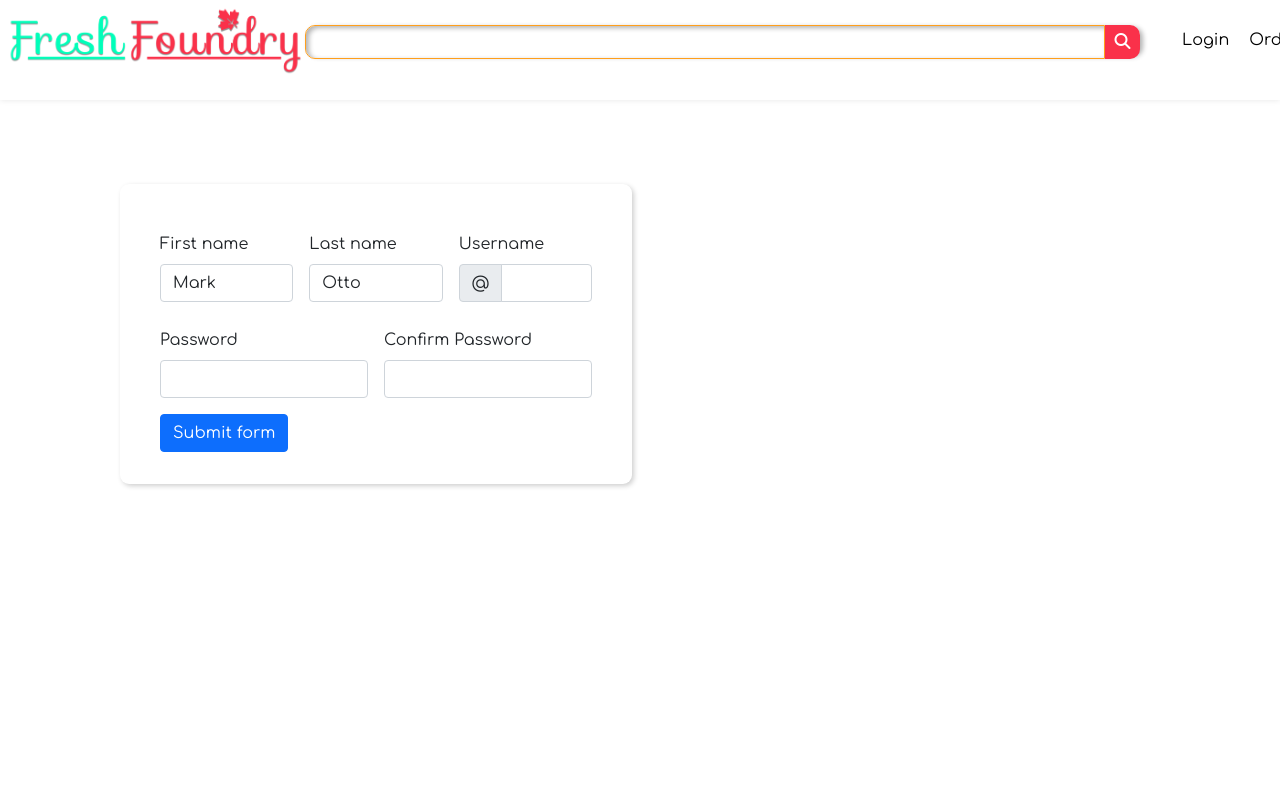
After one commit to maazgundagi01/FreshFoundryFiles, a PHP site: page /signup.html in a window 1280 px wide. The commit adds this page. Run offline with PHP 8.4, Linux system fonts and the light colour scheme; some libraries are stand-ins or nearby versions; some web fonts are replaced.

Commit message:
MAJOR UPDATE 1.4

```diff
--- a/Javascript/script.js
+++ b/Javascript/script.js
@@ -1,2 +1,23 @@
-var adminBtn = document.getElementById('admin-btn');
-adminBtn.style.display = "block";
+//var adminBtn = document.getElementById('admin-btn');
+//adminBtn.style.display = "block";
+document.addEventListener("DOMContentLoaded", function(){
+(function () {
+    'use strict'
+
+    // Fetch all the forms we want to apply custom Bootstrap validation styles to
+    var forms = document.querySelectorAll('.needs-validation')
+
+    // Loop over them and prevent submission
+    Array.prototype.slice.call(forms)
+      .forEach(function (form) {
+        form.addEventListener('submit', function (event) {
+          if (!form.checkValidity()) {
+            event.preventDefault()
+            event.stopPropagation()
+          }
+          form.classList.add('was-validated')
+        }, false)
+      })
+  })
+});
+  console.log('abcd');
--- a/Style/admin_style.css
+++ b/Style/admin_style.css
@@ -52,3 +52,16 @@ body{
                 .formHead{
                     font-family: var(--red-hat-display);
                 }
+
+
+    .formlog{
+        position: fixed;
+        top: 25%;
+        left: 10%;
+        width: 40%;
+        z-index: 9999;
+        background-color: white;
+        box-shadow: 2px 2px 5px rgba(0, 0, 0, 0.192);
+        border-radius: 9px;
+        padding: 2rem;
+    }
--- a/Style/background_animator.css
+++ b/Style/background_animator.css
@@ -46,13 +46,13 @@ span:hover::before
     0 0 2px rgba(255, 0, 0, 0.411),
     0 0 2px rgba(255, 0, 0, 0.24);
 }
-form{
+.actionform{
     position: fixed;
     top: 20%;
     left: 5%;
     width: 40%;
     z-index: 9999;
     background-color: white;
-    border: 2px solid rgba(128, 128, 128, 0.335);
+    box-shadow: 2px 2px 5px rgba(0, 0, 0, 0.192);
     border-radius: 9px;
 }
--- /dev/null
+++ b/signup.html
@@ -0,0 +1,86 @@
+<!DOCTYPE html>
+<html lang="en">
+<head>
+    <meta charset="UTF-8">
+    <meta http-equiv="X-UA-Compatible" content="IE=edge">
+    <meta name="viewport" content="width=device-width, initial-scale=1.0">
+    <title>Admin</title>
+    <link rel="stylesheet" href="./Style/admin_style.css">
+    <link rel="stylesheet" href="./Style/style.css">
+    <link rel="stylesheet" href="https://cdn.jsdelivr.net/npm/bootstrap@5.1.3/dist/css/bootstrap.min.css" integrity="sha384-1BmE4kWBq78iYhFldvKuhfTAU6auU8tT94WrHftjDbrCEXSU1oBoqyl2QvZ6jIW3" crossorigin="anonymous">
+    <script src="https://cdn.jsdelivr.net/npm/bootstrap@5.1.3/dist/js/bootstrap.min.js" integrity="sha384-QJHtvGhmr9XOIpI6YVutG+2QOK9T+ZnN4kzFN1RtK3zEFEIsxhlmWl5/YESvpZ13" crossorigin="anonymous"></script>
+    <script src="https://kit.fontawesome.com/e7083138fd.js" crossorigin="anonymous"></script>
+    <script src="./Javascript/script.js"> </script>
+    <script src="./Javascript/validate.js"></script>
+</head>
+<body>
+    <header>
+        <div class="logo">
+            <a href="index.html"><img src="./Assets/Images/FreshLogo0.3.png" alt=""></a>
+        </div>
+        <div class="shadow-box">
+            <div class="searchbar">
+                <input type="text">
+                <a href="#"><button><i class="fas fa-search"></i></button></a>
+            </div>
+        </div>
+        <div class="nav">
+            <nav class="navbar">
+                <ul>
+                    <li><a href="#">Login</a></li>
+                    <li><a href="#">Orders</a></li>
+                    <li><a href="#">My Cart</a></li>
+                    <li><a href="#"><img class="cart-png" src="./Assets/Images/shopping-cart-svg-png-icon-download-28.png" alt=""></a></li>
+                </ul>
+            </nav>
+        </div>
+    </header>
+   <!--LOGIN FORM-->
+   <form class="row g-3 needs-validation formlog" novalidate>
+    <div class="col-md-4">
+      <label for="validationCustom01" class="form-label">First name</label>
+      <input type="text" class="form-control" id="validationCustom01" value="Mark" required>
+      <div class="valid-feedback">
+        Looks good!
+      </div>
+    </div>
+    <div class="col-md-4">
+      <label for="validationCustom02" class="form-label">Last name</label>
+      <input type="text" class="form-control" id="validationCustom02" value="Otto" required>
+      <div class="valid-feedback">
+        Looks good!
+      </div>
+    </div>
+    <div class="col-md-4">
+      <label for="validationCustomUsername" class="form-label">Username</label>
+      <div class="input-group has-validation">
+        <span class="input-group-text" id="inputGroupPrepend">@</span>
+        <input type="text" class="form-control" id="validationCustomUsername" aria-describedby="inputGroupPrepend" required>
+        <div class="invalid-feedback">
+          Please choose a username.
+        </div>
+      </div>
+    </div>
+    <div class="col-md-6" style="padding-top: 10px;">
+      <label for="validationCustom03" class="form-label">Password</label>
+      <input type="password" class="form-control" id="validationCustom03" required>
+      <div class="invalid-feedback">
+        Please provide a valid city.
+      </div>
+    </div>
+    <div class="col-md-6" style="padding-top: 10px;">
+      <label for="validationCustom04" class="form-label">Confirm Password</label>
+      <input type="password" class="form-control" id="validationCustom04" required>
+      <div class="invalid-feedback">
+        Please provide a valid city.
+      </div>
+    </div>
+
+    <div class="col-12 style="padding-top: 10px;"">
+      <button class="btn btn-primary" type="submit">Submit form</button>
+    </div>
+  </form>
+    </div>
+</body>
+</script>
+</html>
```
Also changed, not shown: Login.html (added, +58 -0 lines).
